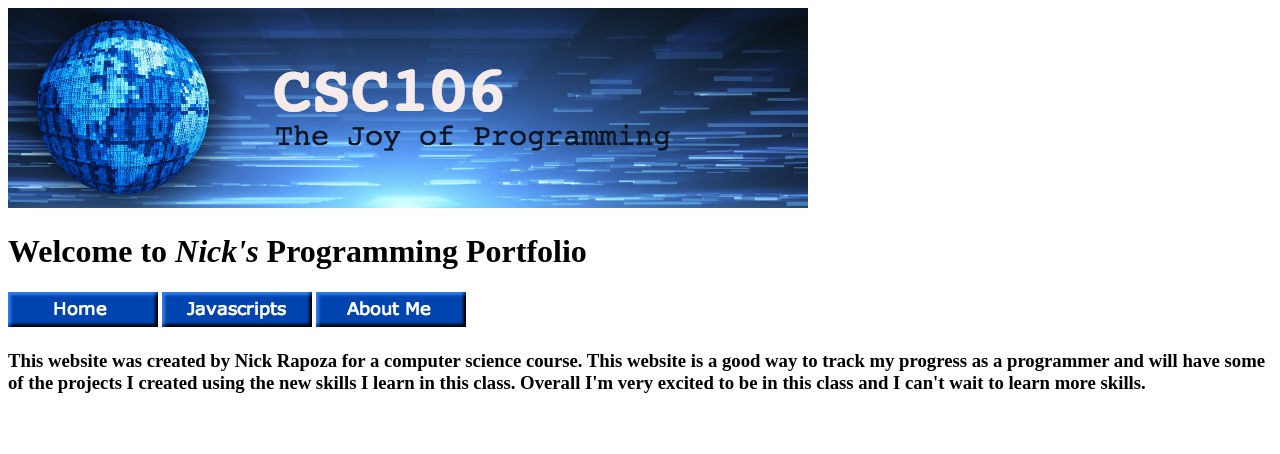
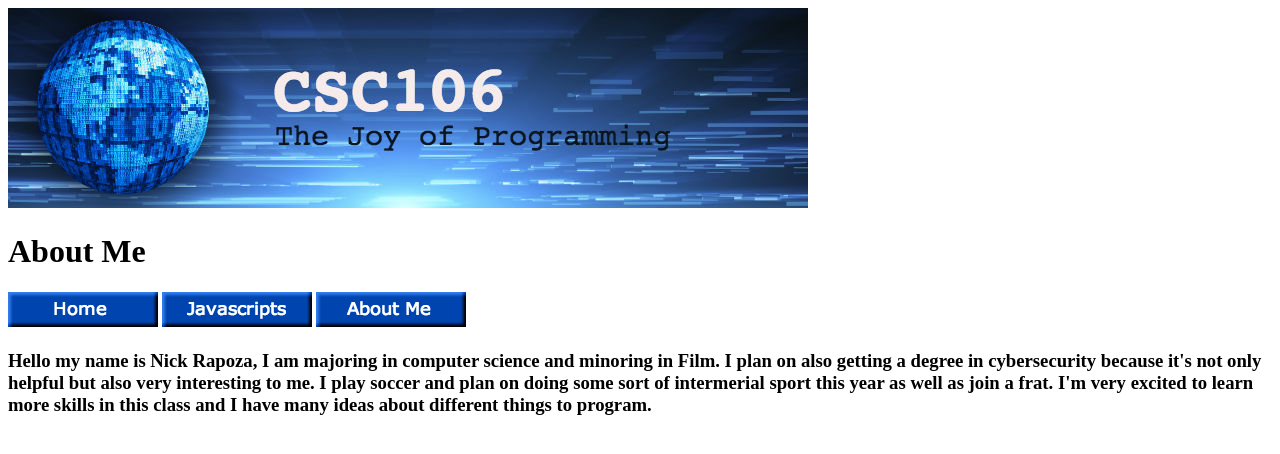
Before and after one commit to NickURI/NickURI.github.io, a plain HTML site: page about.html in a window 1280 px wide. Drawn offline with Linux system fonts and the light colour scheme.

Commit message:
Update about.html

```diff
--- a/about.html
+++ b/about.html
@@ -11,15 +11,16 @@
       <img src="csc106banner.jpg">
 
         <h1>
-           <strong> Welcome to <em>Nick's</em> Programming Portfolio</strong>
+           <strong>About Me</strong>
         </h1>
 
       <img src="Home.png">    <img src="Javascripts.png">      <img src="About Me.png">
 
-     <h3> <p> This website was created by Nick Rapoza for a computer science course.
-        This website is a good way to track my progress as a programmer and will have
-        some of the projects I created using the new skills I learn in this class.
-        Overall I'm very excited to be in this class and I can't wait to learn more skills.
+     <h3> <p> Hello my name is Nick Rapoza, I am majoring in computer science and minoring in Film.
+        I plan on also getting a degree in cybersecurity because it's not only helpful but also very interesting to me.
+        I play soccer and plan on doing some sort of intermerial sport this year as well as join a frat.
+        I'm very excited to learn more skills in this class and I have many ideas about different things to program.
+
         </p></h3>
 
 
```
